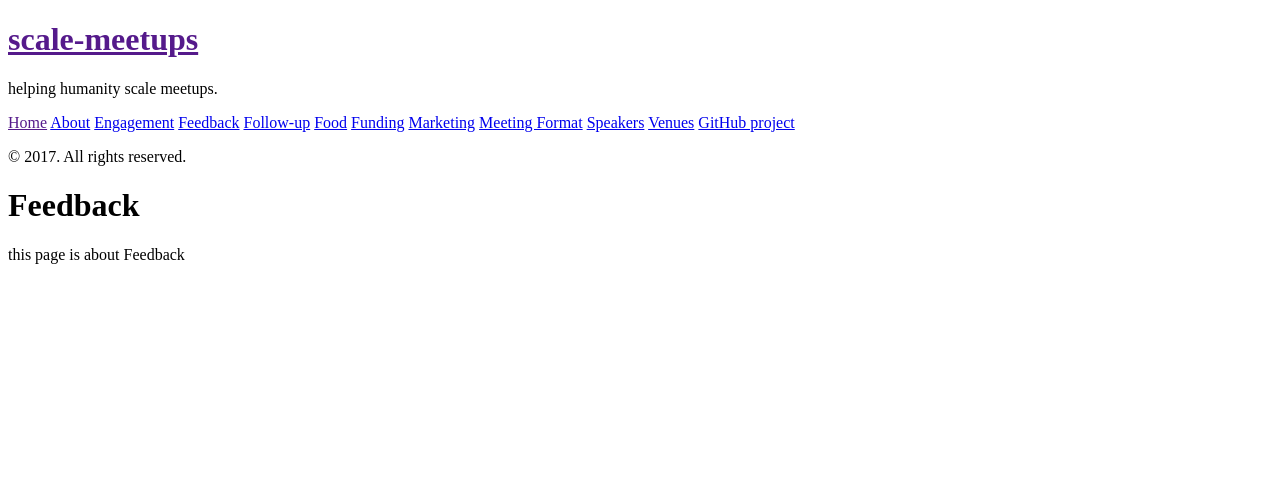
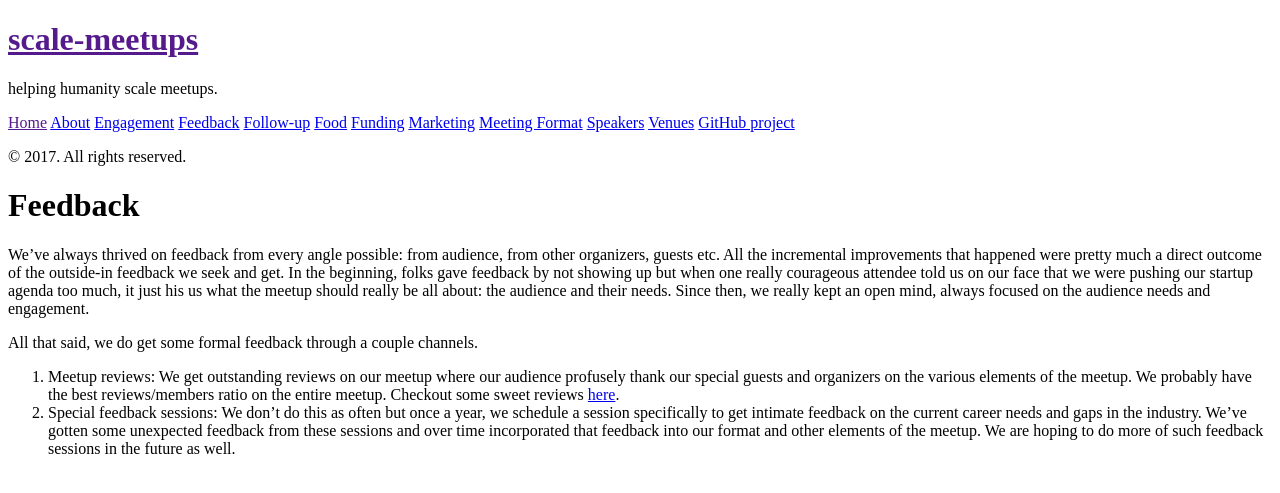
Before and after one commit to balki-server/scale-meetups, a Jekyll site: the page built from feedback.md, in a window 1280 px wide. Shown: the top 493 px of the page. Built offline with Jekyll 4.4.1, drawn with Linux system fonts in a browser that asks for light colours; Markdown is read by kramdown in place of the engine named in the settings.

Commit message:
Add content to feedback and followup

```diff
--- a/feedback.md
+++ b/feedback.md
@@ -3,4 +3,9 @@ layout: page
 title: Feedback
 ---
 
-this page is about {{page.title}}
+We've always thrived on feedback from every angle possible: from audience, from other organizers, guests etc.  All the incremental improvements that happened were pretty much a direct outcome of the outside-in feedback we seek and get.  In the beginning, folks gave feedback by not showing up but when one really courageous attendee told us on our face that we were pushing our startup agenda too much, it just his us what the meetup should really be all about: the audience and their needs.  Since then, we really kept an open mind, always focused on the audience needs and engagement.
+
+All that said, we do get some formal feedback through a couple channels.
+
+1. Meetup reviews: We get outstanding reviews on our meetup where our audience profusely thank our special guests and organizers on the various elements of the meetup.  We probably have the best reviews/members ratio on the entire meetup.  Checkout some sweet reviews [here](https://www.meetup.com/I-want-to-work-for-______________/about/comments/?op=all).
+1. Special feedback sessions: We don't do this as often but once a year, we schedule a session specifically to get intimate feedback on the current career needs and gaps in the industry.  We've gotten some unexpected feedback from these sessions and over time incorporated that feedback into our format and other elements of the meetup.  We are hoping to do more of such feedback sessions in the future as well.
```
Also changed, not shown: followup.md (+3 -1 lines), food.md (+3 -1 lines), funding.md (+1 -1 lines), marketing.md (+1 -1 lines), venue.md (+1 -1 lines).
